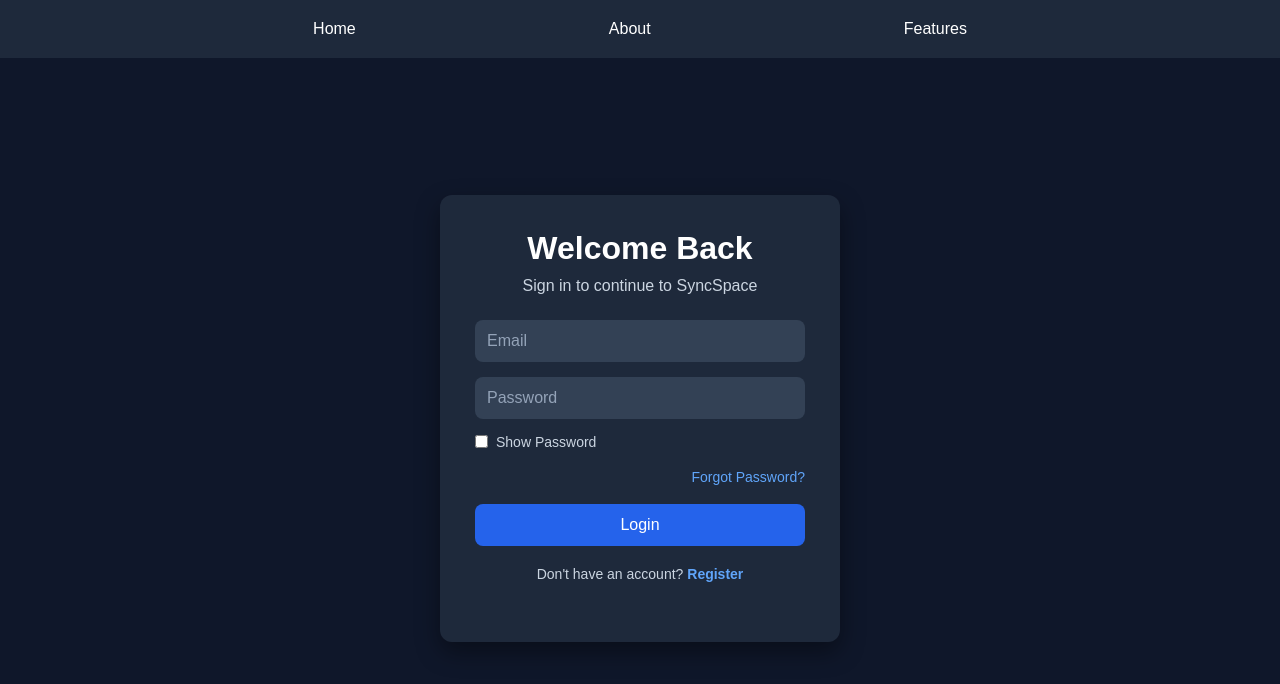
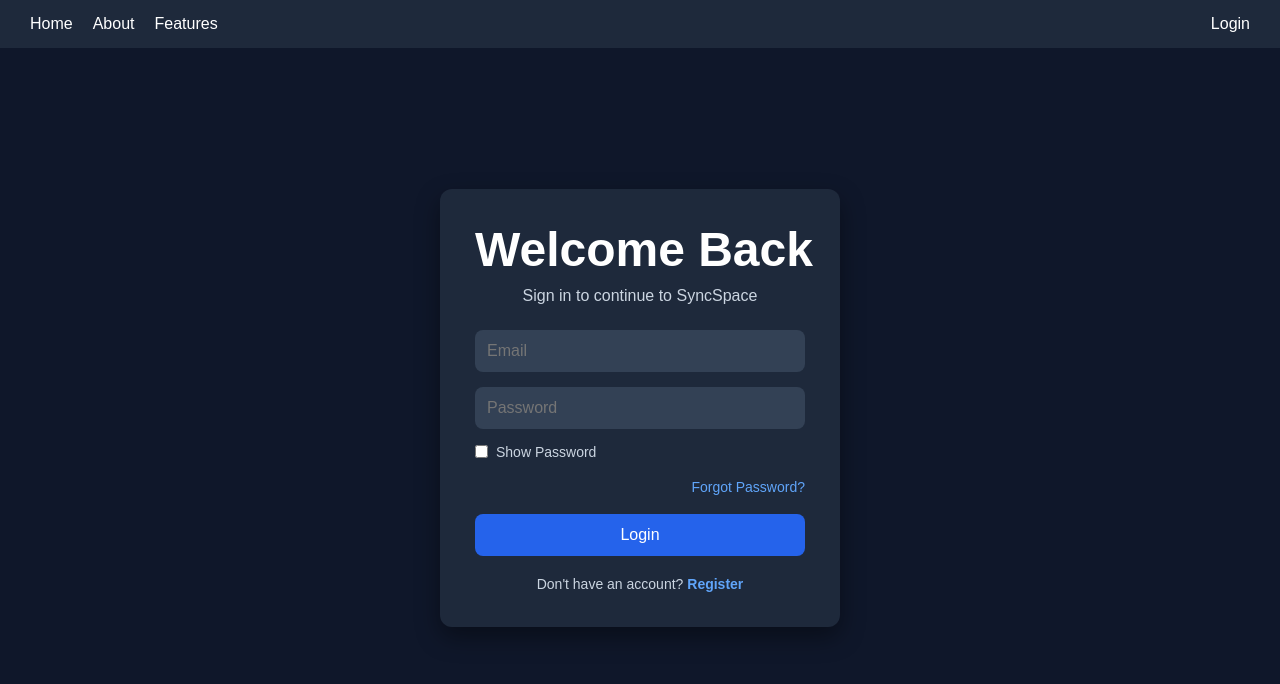
Before and after one commit to chandancoder-dev/syncspace-team14, a React (Vite) app in the folder client/: page /login in a window 1280 px wide. Shown: the top 684 px of the page. Built offline with nearby package versions, Linux system fonts and the light colour scheme.

Commit message:
Convert Login page to React inline styles

```diff
--- a/client/src/components/Login.jsx
+++ b/client/src/components/Login.jsx
@@ -1,4 +1,3 @@
-import "../styles/login.css";
 import { useState } from "react";
 
 function Login() {
@@ -34,14 +33,121 @@
         }
     };
 
+    const styles = {
+        container: {
+            display: "flex",
+            justifyContent: "center",
+            alignItems: "center",
+            minHeight: "90vh",
+            backgroundColor: "#0f172a",
+            padding: "20px",
+        },
+
+        card: {
+            width: "100%",
+            maxWidth: "400px",
+            backgroundColor: "#1e293b",
+            padding: "35px",
+            borderRadius: "12px",
+            textAlign: "center",
+            boxShadow: "0 10px 25px rgba(0,0,0,0.4)",
+        },
+
+        heading: {
+            color: "#ffffff",
+            fontSize: "3rem",
+            fontWeight: "700",
+            marginBottom: "10px",
+            lineHeight: "1.1",
+            whiteSpace: "nowrap",
+        },
+
+        subtitle: {
+            color: "#cbd5e1",
+            marginBottom: "25px",
+            fontSize: "16px",
+        },
+
+        input: {
+            width: "100%",
+            padding: "12px",
+            marginBottom: "15px",
+            border: "none",
+            borderRadius: "8px",
+            backgroundColor: "#334155",
+            color: "#ffffff",
+            fontSize: "16px",
+            boxSizing: "border-box",
+        },
+
+        error: {
+            color: "#ff4d4f",
+            fontSize: "14px",
+            textAlign: "left",
+            marginTop: "-8px",
+            marginBottom: "10px",
+        },
+
+        showPassword: {
+            display: "flex",
+            alignItems: "center",
+            gap: "8px",
+            marginBottom: "18px",
+            color: "#cbd5e1",
+            fontSize: "14px",
+        },
+
+        checkbox: {
+            width: "auto",
+            margin: 0,
+        },
+
+        forgotPassword: {
+            textAlign: "right",
+            marginBottom: "18px",
+        },
+
+        link: {
+            color: "#60a5fa",
+            textDecoration: "none",
+            fontSize: "14px",
+        },
+
+        button: {
+            width: "100%",
+            padding: "12px",
+            backgroundColor: "#2563eb",
+            color: "#ffffff",
+            border: "none",
+            borderRadius: "8px",
+            fontSize: "16px",
+            cursor: "pointer",
+        },
+
+        register: {
+            marginTop: "20px",
+            color: "#cbd5e1",
+            fontSize: "14px",
+        },
+
+        registerLink: {
+            color: "#60a5fa",
+            textDecoration: "none",
+            fontWeight: "600",
+        },
+    };
+
     return (
-        <div className="login-container">
-            <div className="login-card">
+        <div style={styles.container}>
+            <div style={styles.card}>
+                <h1 style={styles.heading}>Welcome Back</h1>
 
-                <h1>Welcome Back</h1>
-                <p>Sign in to continue to SyncSpace</p>
+                <p style={styles.subtitle}>
+                    Sign in to continue to SyncSpace
+                </p>
 
                 <input
+                    style={styles.input}
                     type="email"
                     placeholder="Email"
                     value={email}
@@ -49,10 +155,11 @@
                 />
 
                 {emailError && (
-                    <p className="error-message">{emailError}</p>
+                    <p style={styles.error}>{emailError}</p>
                 )}
 
                 <input
+                    style={styles.input}
                     type={showPassword ? "text" : "password"}
                     placeholder="Password"
                     value={password}
@@ -60,34 +167,39 @@
                 />
 
                 {passwordError && (
-                    <p className="error-message">{passwordError}</p>
+                    <p style={styles.error}>{passwordError}</p>
                 )}
 
-                <div className="show-password">
+                <div style={styles.showPassword}>
                     <input
+                        style={styles.checkbox}
                         type="checkbox"
                         id="showPassword"
                         checked={showPassword}
                         onChange={() => setShowPassword(!showPassword)}
                     />
+
                     <label htmlFor="showPassword">
                         Show Password
                     </label>
                 </div>
 
-                <div className="forgot-password">
-                    <a href="#">Forgot Password?</a>
+                <div style={styles.forgotPassword}>
+                    <a href="#" style={styles.link}>
+                        Forgot Password?
+                    </a>
                 </div>
 
-                <button onClick={handleLogin}>
+                <button onClick={handleLogin} style={styles.button}>
                     Login
                 </button>
 
-                <p className="register-text">
+                <p style={styles.register}>
                     Don't have an account?{" "}
-                    <a href="#">Register</a>
+                    <a href="#" style={styles.registerLink}>
+                        Register
+                    </a>
                 </p>
-
             </div>
         </div>
     );
--- a/client/src/components/navbar.jsx
+++ b/client/src/components/navbar.jsx
@@ -1,16 +1,77 @@
 import { Link } from "react-router-dom";
-import "/src/styles/navbar.css"
-function NavBar(){
 
-     return(
-        <>
-           <nav className="navbar">
-               <Link to="/">Home</Link>
-               <Link to="/about">About</Link>
-               <Link to = "/features">Features</Link>
-           </nav>
-        </>
-     )
+function NavBar() {
+  const user = JSON.parse(localStorage.getItem("user"));
+
+  const handleLogout = () => {
+    localStorage.removeItem("token");
+    localStorage.removeItem("user");
+    window.location.href = "/";
+  };
+
+  const styles = {
+    navbar: {
+      display: "flex",
+      justifyContent: "space-between",
+      alignItems: "center",
+      backgroundColor: "#1e293b",
+      padding: "15px 30px",
+    },
+    navLinks: {
+      display: "flex",
+      gap: "20px",
+    },
+    link: {
+      color: "white",
+      textDecoration: "none",
+      fontSize: "16px",
+      fontWeight: "500",
+    },
+    rightSection: {
+      display: "flex",
+      alignItems: "center",
+      gap: "15px",
+    },
+    button: {
+      padding: "8px 15px",
+      border: "none",
+      borderRadius: "5px",
+      cursor: "pointer",
+      backgroundColor: "#2563eb",
+      color: "white",
+    },
+    userName: {
+      color: "white",
+      fontWeight: "bold",
+    },
+  };
+
+  return (
+    <nav style={styles.navbar}>
+      <div style={styles.navLinks}>
+        <Link to="/" style={styles.link}>Home</Link>
+        <Link to="/about" style={styles.link}>About</Link>
+        <Link to="/features" style={styles.link}>Features</Link>
+      </div>
+
+      <div style={styles.rightSection}>
+        {user ? (
+          <>
+            <span style={styles.userName}>
+              Hello, {user.name}
+            </span>
+            <button style={styles.button} onClick={handleLogout}>
+              Logout
+            </button>
+          </>
+        ) : (
+          <Link to="/login" style={styles.link}>
+            Login
+          </Link>
+        )}
+      </div>
+    </nav>
+  );
 }
 
 export default NavBar;
```
